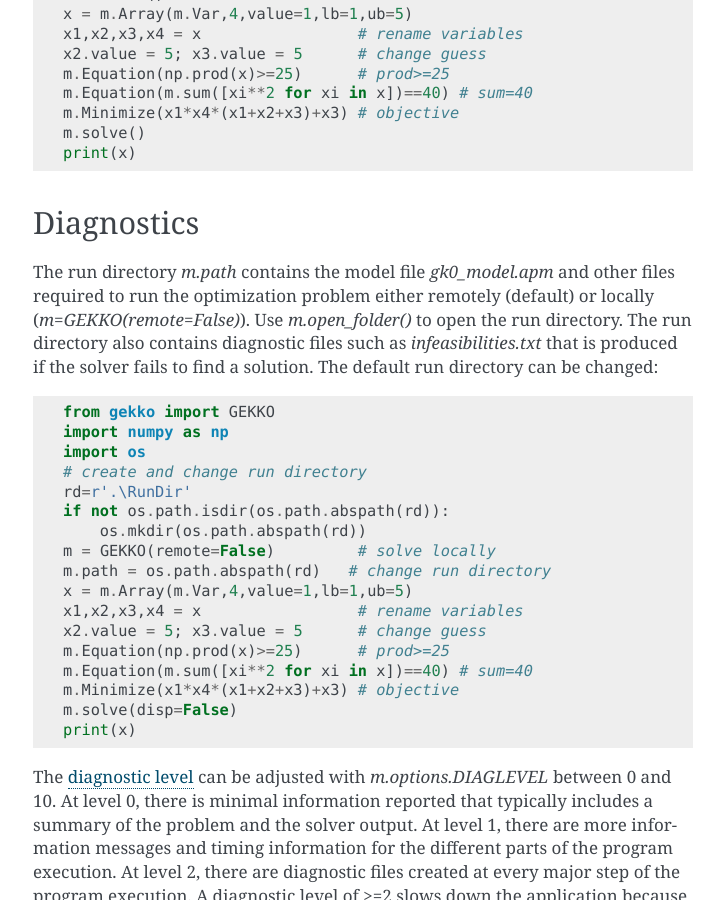
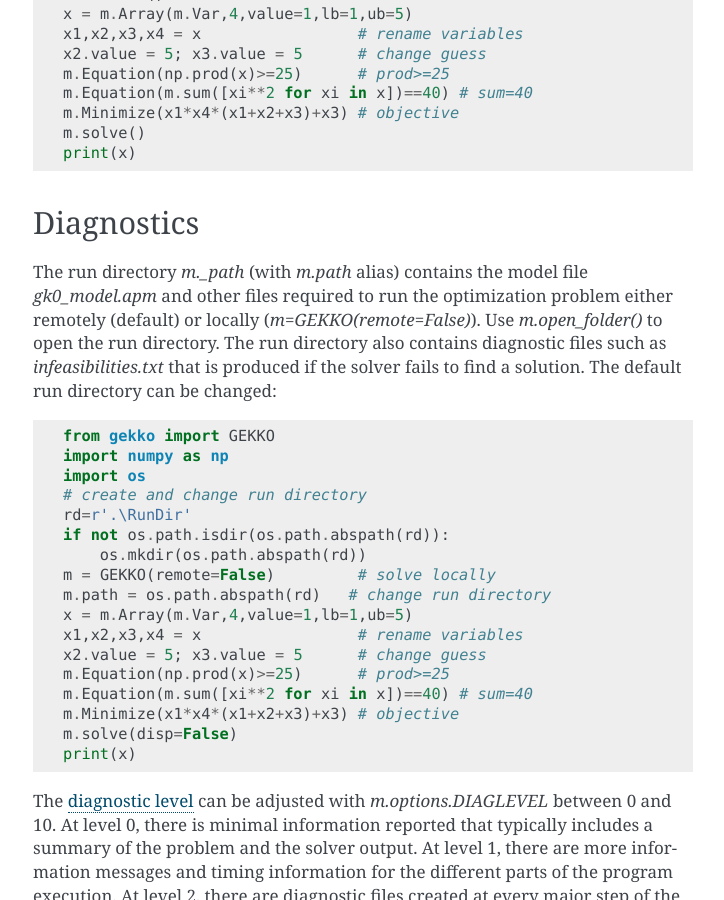
Before and after one commit to BYU-PRISM/GEKKO, a Sphinx documentation site: the page built from docs/quick_start.rst, in a window 1280 px wide and 900 px high, scrolled down 4998 px. Shown: the whole window, without its empty margins (387-1111 px from the left). Built offline with Sphinx 7.4.7, drawn with Linux system fonts in a browser that asks for light colours.

Commit message:
Update quick_start.rst

```diff
--- a/docs/quick_start.rst
+++ b/docs/quick_start.rst
@@ -244,7 +244,7 @@ A more compact version of the same problem::
 Diagnostics
 --------------------
 
-The run directory `m.path` contains the model file `gk0_model.apm` and other files required
+The run directory `m._path` (with `m.path` alias) contains the model file `gk0_model.apm` and other files required
 to run the optimization problem either remotely (default) or locally (`m=GEKKO(remote=False)`).
 Use `m.open_folder()` to open the run directory. The run directory also contains diagnostic files
 such as `infeasibilities.txt` that is produced if the solver fails to find a solution. The default
```
